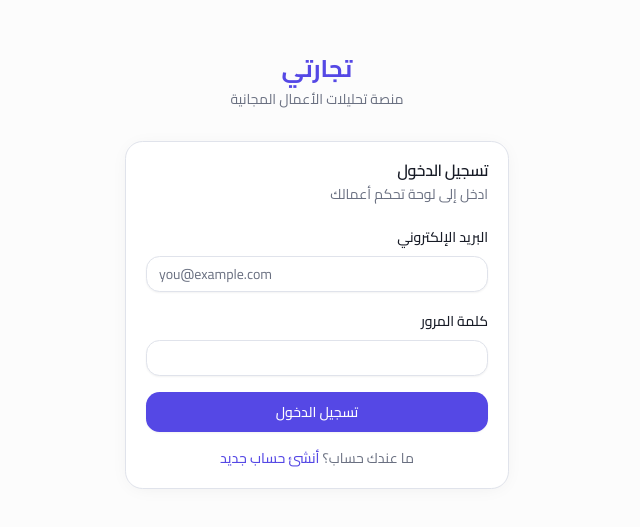
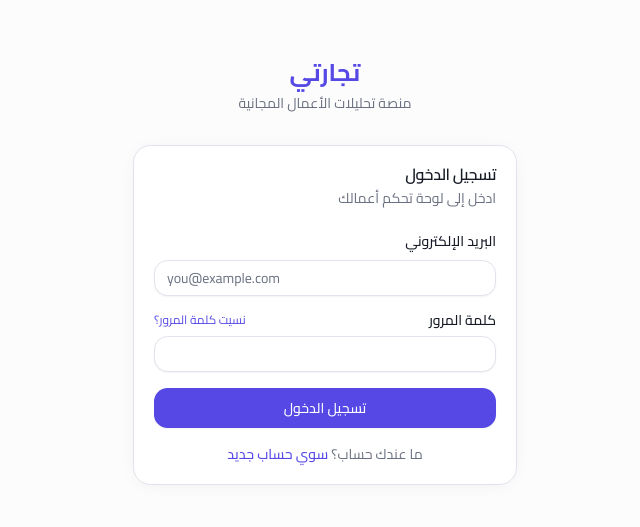
Before and after one commit to zyadfalmutiri-cmd/tijarati, a Next.js app: page /login in a window 1280 px wide. Shown: the part 129-656 px from the top of the page, without its empty margins (417-1057 px from the left). Built offline with nearby package versions, Linux system fonts and the light colour scheme.

Commit message:
Update page.tsx

```diff
--- a/src/app/(auth)/login/page.tsx
+++ b/src/app/(auth)/login/page.tsx
@@ -61,7 +61,12 @@
             />
           </div>
           <div className="space-y-2">
-            <Label htmlFor="password">كلمة المرور</Label>
+            <div className="flex items-center justify-between">
+              <Label htmlFor="password">كلمة المرور</Label>
+              <Link href="/forgot-password" className="text-xs text-primary hover:underline">
+                نسيت كلمة المرور؟
+              </Link>
+            </div>
             <Input
               id="password"
               type="password"
@@ -80,7 +85,7 @@
         <p className="text-sm text-muted-foreground text-center mt-4">
           ما عندك حساب؟{" "}
           <Link href="/signup" className="text-primary font-medium hover:underline">
-            أنشئ حساب جديد
+            سوي حساب جديد
           </Link>
         </p>
       </CardContent>
```
